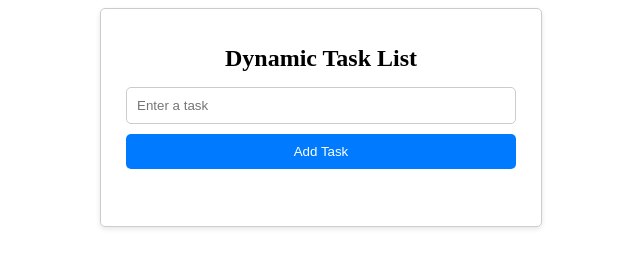
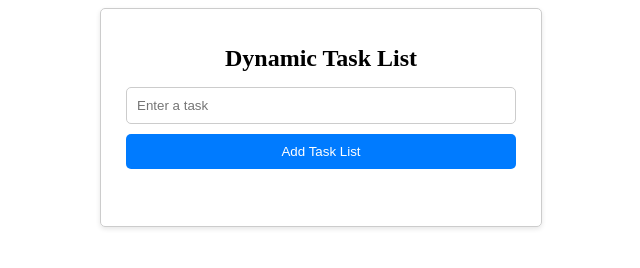
Before and after one commit to Sunilreddy0/Dynamic_Task_List, a plain HTML site: page index.html in a window 1280 px wide. Shown: the full height of the page, 319-959 px from the left. Drawn offline with Linux system fonts and the light colour scheme.

Commit message:
changes in button name

```diff
--- a/index.html
+++ b/index.html
@@ -9,7 +9,7 @@
   <div class="container">
     <h1>Dynamic Task List</h1>
     <input type="text" id="taskInput" placeholder="Enter a task">
-    <button id="addButton">Add Task</button>
+    <button id="addButton">Add Task List</button>
     <ul id="taskList"></ul>
   </div>
   <script src="script.js"></script>
```
